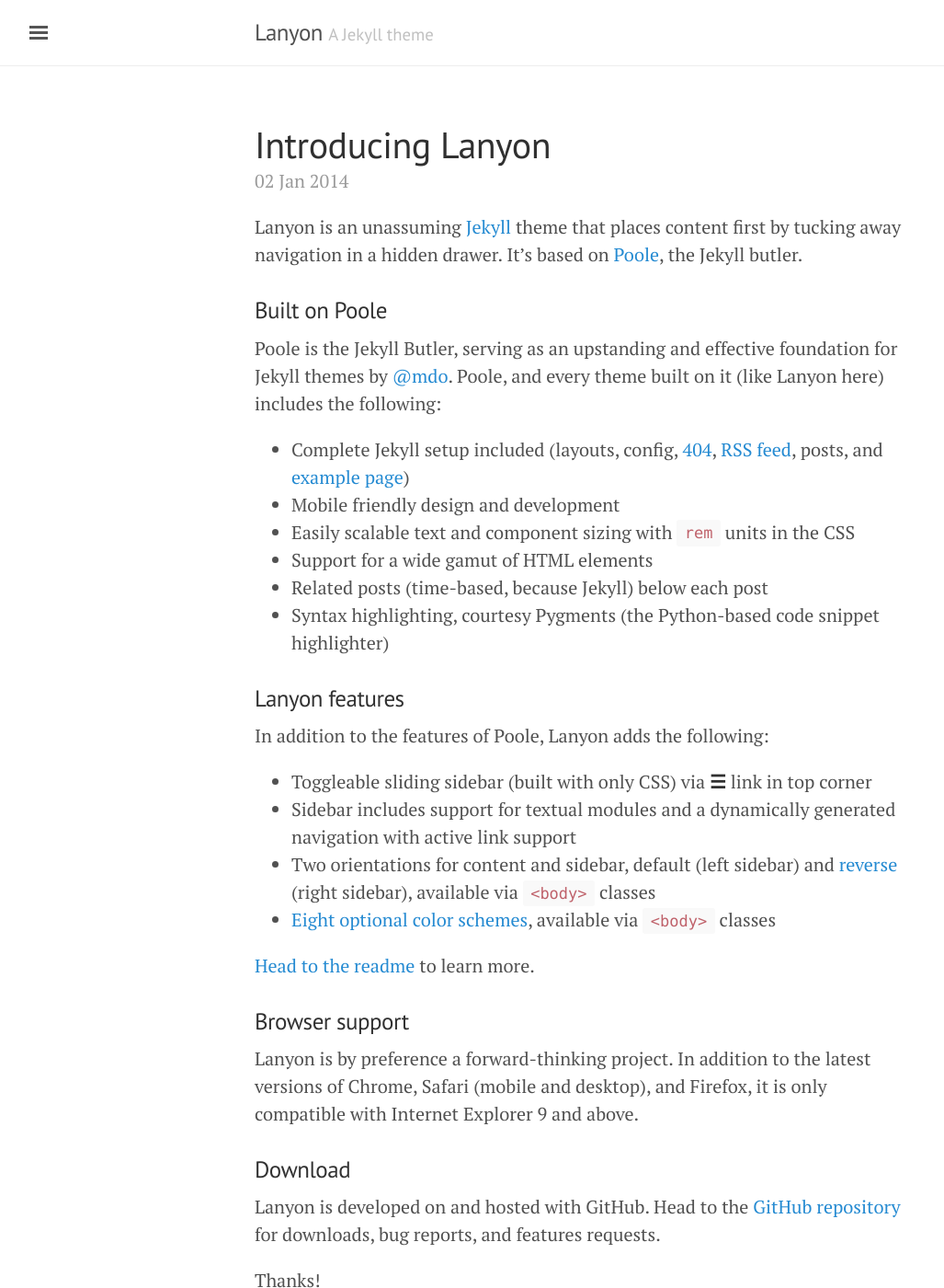
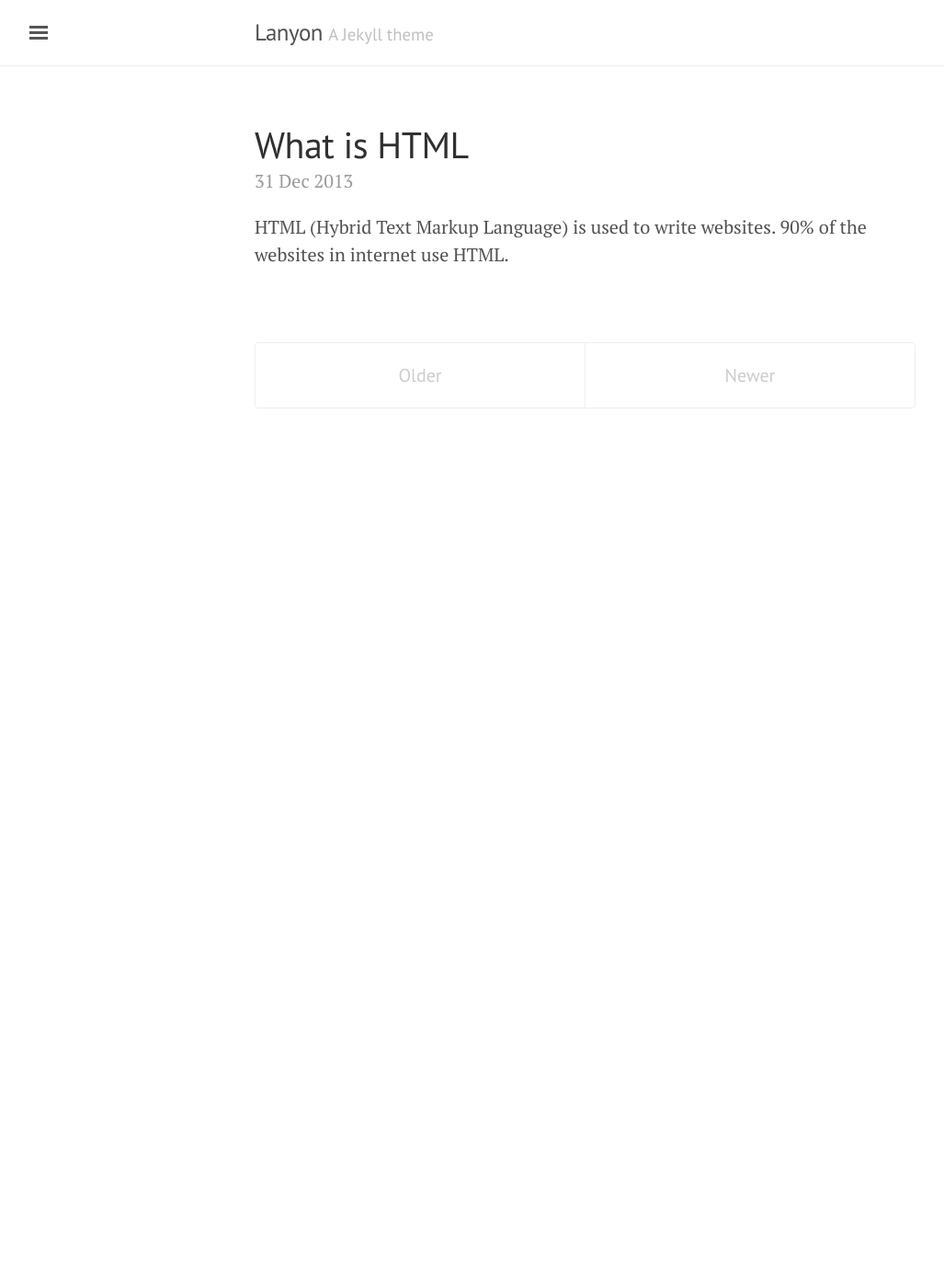
Before and after one commit to spsid1711/etasbasi.github.io, a Jekyll site: the page built from index.html, in a window 1280 px wide and 1400 px high. Shown: the whole window at 92% size, without its empty margins (3-1030 px from the left). Built offline with Jekyll 4.4.1, drawn with Linux system fonts in a browser that asks for light colours; the list of posts is cut into pages by our own code; some of the changed text lies outside the part shown.

Commit message:
change whats-jekyll to what is HTML

```diff
--- a/_posts/2013-12-31-whats-jekyll.md
+++ b/_posts/2013-12-31-whats-jekyll.md
@@ -1,12 +1,6 @@
 ---
 layout: post
-title: What's Jekyll?
+title: What is HTML
 ---
 
-[Jekyll](http://jekyllrb.com) is a static site generator, an open-source tool for creating simple yet powerful websites of all shapes and sizes. From [the project's readme](https://github.com/mojombo/jekyll/blob/master/README.markdown):
-
-  > Jekyll is a simple, blog aware, static site generator. It takes a template directory [...] and spits out a complete, static website suitable for serving with Apache or your favorite web server. This is also the engine behind GitHub Pages, which you can use to host your project’s page or blog right here from GitHub.
-
-It's an immensely useful tool and one we encourage you to use here with Lanyon.
-
-Find out more by [visiting the project on GitHub](https://github.com/mojombo/jekyll).
+HTML (Hybrid Text Markup Language) is used to write websites. 90% of the websites in internet use HTML.
--- a/_posts/2014-01-01-example-content.md
+++ /dev/null
@@ -1,122 +0,0 @@
----
-layout: post
-title: Example content
----
-
-
-<div class="message">
-  Howdy! This is an example blog post that shows several types of HTML content supported in this theme.
-</div>
-
-Cum sociis natoque penatibus et magnis <a href="#">dis parturient montes</a>, nascetur ridiculus mus. *Aenean eu leo quam.* Pellentesque ornare sem lacinia quam venenatis vestibulum. Sed posuere consectetur est at lobortis. Cras mattis consectetur purus sit amet fermentum.
-
-> Curabitur blandit tempus porttitor. Nullam quis risus eget urna mollis ornare vel eu leo. Nullam id dolor id nibh ultricies vehicula ut id elit.
-
-Etiam porta **sem malesuada magna** mollis euismod. Cras mattis consectetur purus sit amet fermentum. Aenean lacinia bibendum nulla sed consectetur.
-
-## Inline HTML elements
-
-HTML defines a long list of available inline tags, a complete list of which can be found on the [Mozilla Developer Network](https://developer.mozilla.org/en-US/docs/Web/HTML/Element).
-
-- **To bold text**, use `<strong>`.
-- *To italicize text*, use `<em>`.
-- Abbreviations, like <abbr title="HyperText Markup Langage">HTML</abbr> should use `<abbr>`, with an optional `title` attribute for the full phrase.
-- Citations, like <cite>&mdash; Mark otto</cite>, should use `<cite>`.
-- <del>Deleted</del> text should use `<del>` and <ins>inserted</ins> text should use `<ins>`.
-- Superscript <sup>text</sup> uses `<sup>` and subscript <sub>text</sub> uses `<sub>`.
-
-Most of these elements are styled by browsers with few modifications on our part.
-
-## Heading
-
-Vivamus sagittis lacus vel augue rutrum faucibus dolor auctor. Duis mollis, est non commodo luctus, nisi erat porttitor ligula, eget lacinia odio sem nec elit. Morbi leo risus, porta ac consectetur ac, vestibulum at eros.
-
-### Code
-
-Cum sociis natoque penatibus et magnis dis `code element` montes, nascetur ridiculus mus.
-
-{% highlight js %}
-// Example can be run directly in your JavaScript console
-
-// Create a function that takes two arguments and returns the sum of those arguments
-var adder = new Function("a", "b", "return a + b");
-
-// Call the function
-adder(2, 6);
-// > 8
-{% endhighlight %}
-
-Aenean lacinia bibendum nulla sed consectetur. Etiam porta sem malesuada magna mollis euismod. Fusce dapibus, tellus ac cursus commodo, tortor mauris condimentum nibh, ut fermentum massa.
-
-### Lists
-
-Cum sociis natoque penatibus et magnis dis parturient montes, nascetur ridiculus mus. Aenean lacinia bibendum nulla sed consectetur. Etiam porta sem malesuada magna mollis euismod. Fusce dapibus, tellus ac cursus commodo, tortor mauris condimentum nibh, ut fermentum massa justo sit amet risus.
-
-* Praesent commodo cursus magna, vel scelerisque nisl consectetur et.
-* Donec id elit non mi porta gravida at eget metus.
-* Nulla vitae elit libero, a pharetra augue.
-
-Donec ullamcorper nulla non metus auctor fringilla. Nulla vitae elit libero, a pharetra augue.
-
-1. Vestibulum id ligula porta felis euismod semper.
-2. Cum sociis natoque penatibus et magnis dis parturient montes, nascetur ridiculus mus.
-3. Maecenas sed diam eget risus varius blandit sit amet non magna.
-
-Cras mattis consectetur purus sit amet fermentum. Sed posuere consectetur est at lobortis.
-
-<dl>
-  <dt>HyperText Markup Language (HTML)</dt>
-  <dd>The language used to describe and define the content of a Web page</dd>
-
-  <dt>Cascading Style Sheets (CSS)</dt>
-  <dd>Used to describe the appearance of Web content</dd>
-
-  <dt>JavaScript (JS)</dt>
-  <dd>The programming language used to build advanced Web sites and applications</dd>
-</dl>
-
-Integer posuere erat a ante venenatis dapibus posuere velit aliquet. Morbi leo risus, porta ac consectetur ac, vestibulum at eros. Nullam quis risus eget urna mollis ornare vel eu leo.
-
-### Tables
-
-Aenean lacinia bibendum nulla sed consectetur. Lorem ipsum dolor sit amet, consectetur adipiscing elit.
-
-<table>
-  <thead>
-    <tr>
-      <th>Name</th>
-      <th>Upvotes</th>
-      <th>Downvotes</th>
-    </tr>
-  </thead>
-  <tfoot>
-    <tr>
-      <td>Totals</td>
-      <td>21</td>
-      <td>23</td>
-    </tr>
-  </tfoot>
-  <tbody>
-    <tr>
-      <td>Alice</td>
-      <td>10</td>
-      <td>11</td>
-    </tr>
-    <tr>
-      <td>Bob</td>
-      <td>4</td>
-      <td>3</td>
-    </tr>
-    <tr>
-      <td>Charlie</td>
-      <td>7</td>
-      <td>9</td>
-    </tr>
-  </tbody>
-</table>
-
-Nullam id dolor id nibh ultricies vehicula ut id elit. Sed posuere consectetur est at lobortis. Nullam quis risus eget urna mollis ornare vel eu leo.
-
------
-
-Want to see something else added? <a href="https://github.com/poole/poole/issues/new">Open an issue.</a>
--- a/_posts/2014-01-02-introducing-lanyon.md
+++ /dev/null
@@ -1,38 +0,0 @@
----
-layout: post
-title: Introducing Lanyon
----
-
-Lanyon is an unassuming [Jekyll](http://jekyllrb.com) theme that places content first by tucking away navigation in a hidden drawer. It's based on [Poole](http://getpoole.com), the Jekyll butler.
-
-### Built on Poole
-
-Poole is the Jekyll Butler, serving as an upstanding and effective foundation for Jekyll themes by [@mdo](https://twitter.com/mdo). Poole, and every theme built on it (like Lanyon here) includes the following:
-
-* Complete Jekyll setup included (layouts, config, [404](/404), [RSS feed](/atom.xml), posts, and [example page](/about))
-* Mobile friendly design and development
-* Easily scalable text and component sizing with `rem` units in the CSS
-* Support for a wide gamut of HTML elements
-* Related posts (time-based, because Jekyll) below each post
-* Syntax highlighting, courtesy Pygments (the Python-based code snippet highlighter)
-
-### Lanyon features
-
-In addition to the features of Poole, Lanyon adds the following:
-
-* Toggleable sliding sidebar (built with only CSS) via **☰** link in top corner
-* Sidebar includes support for textual modules and a dynamically generated navigation with active link support
-* Two orientations for content and sidebar, default (left sidebar) and [reverse](https://github.com/poole/lanyon#reverse-layout) (right sidebar), available via `<body>` classes
-* [Eight optional color schemes](https://github.com/poole/lanyon#themes), available via `<body>` classes
-
-[Head to the readme](https://github.com/poole/lanyon#readme) to learn more.
-
-### Browser support
-
-Lanyon is by preference a forward-thinking project. In addition to the latest versions of Chrome, Safari (mobile and desktop), and Firefox, it is only compatible with Internet Explorer 9 and above.
-
-### Download
-
-Lanyon is developed on and hosted with GitHub. Head to the <a href="https://github.com/poole/lanyon">GitHub repository</a> for downloads, bug reports, and features requests.
-
-Thanks!
```
Also changed, not shown: contact.md (deleted, +0 -6 lines).
